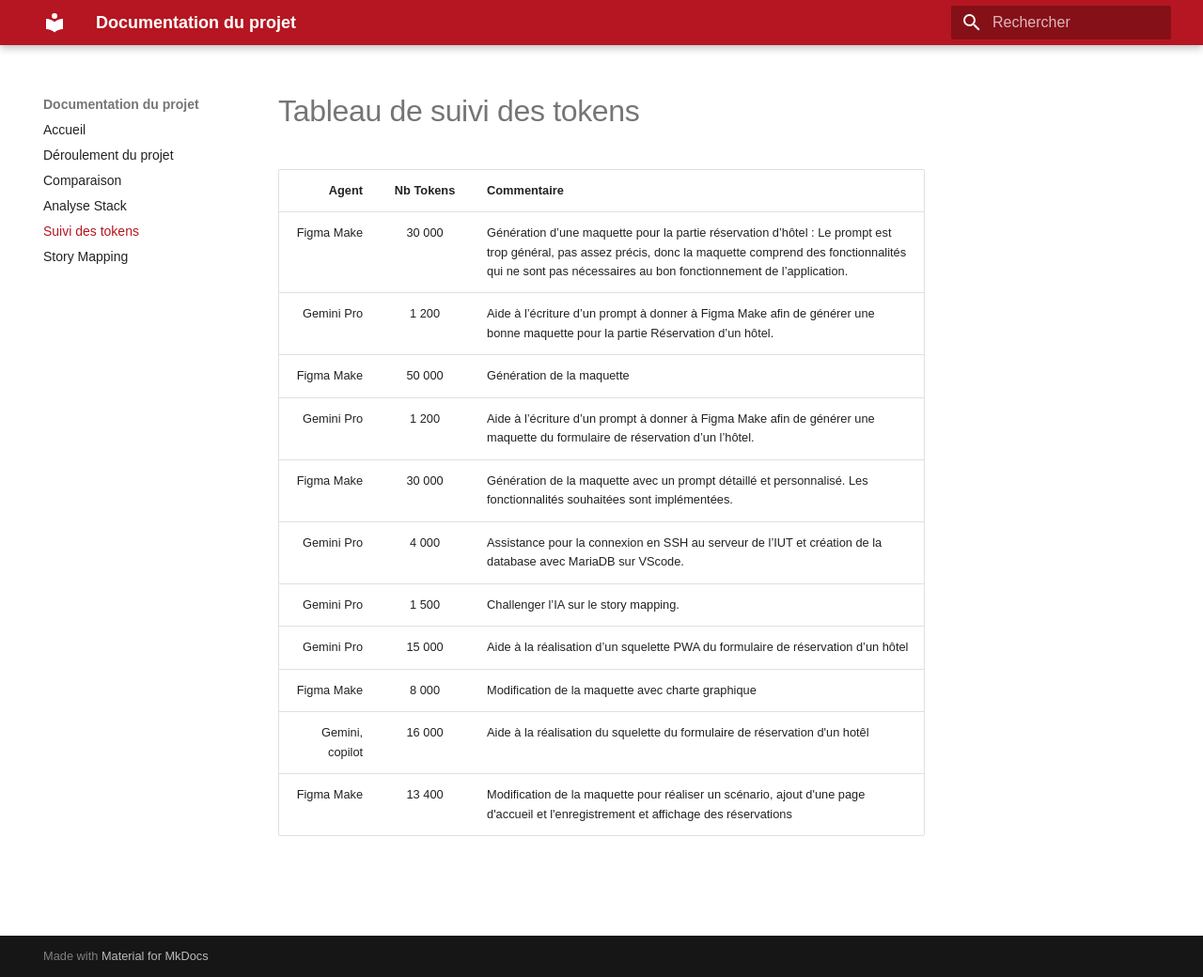
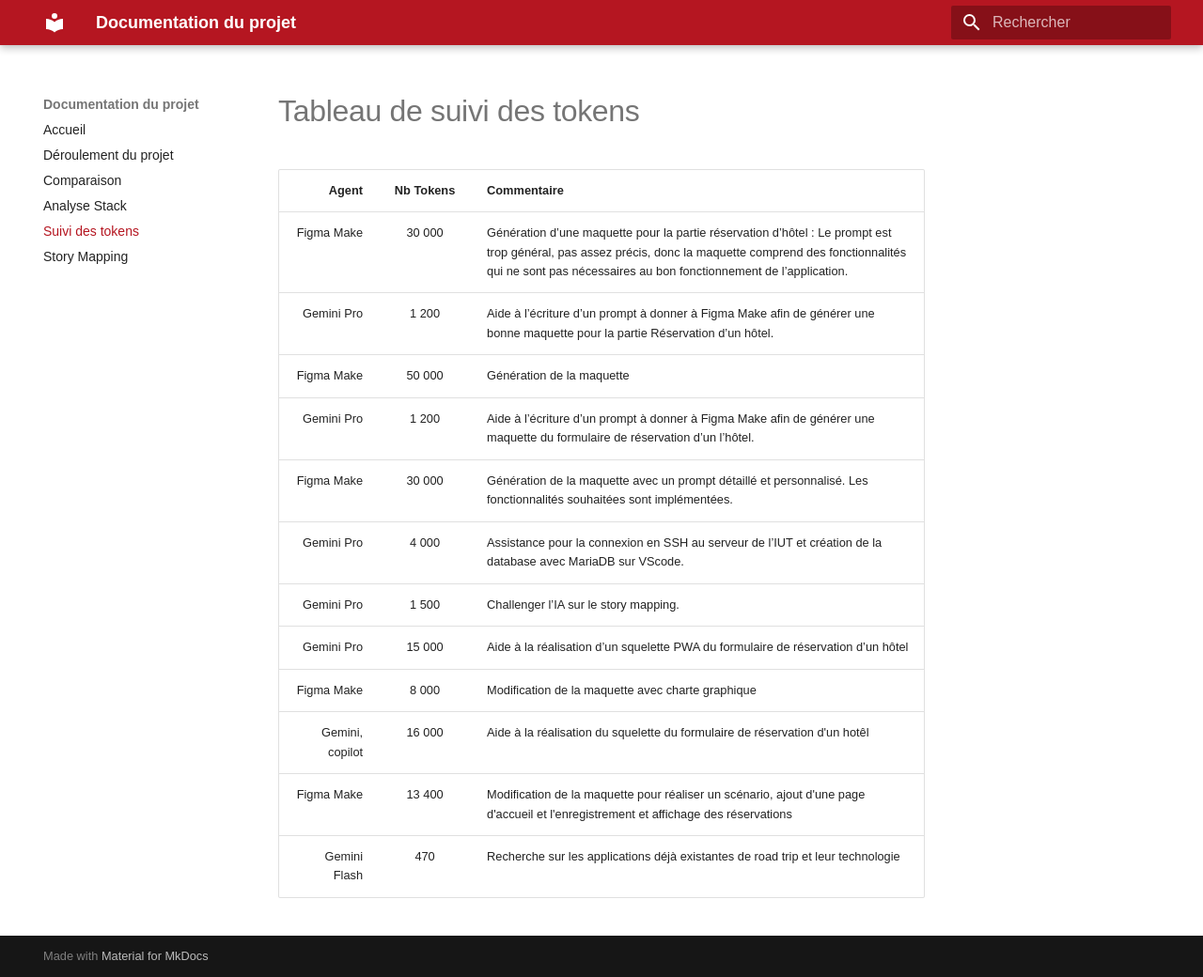
Before and after one commit to Les-Baroudeurs-du-Bit/mkdocs, an MkDocs documentation site: the page built from docs/tab-tokens.md, in a window 1280 px wide and 1040 px high. Shown: the whole window at 94% size. Built offline with MkDocs 1.6.1 and Material for MkDocs 9.7.7, drawn with Linux system fonts in a browser that asks for light colours; some web fonts are replaced.

Commit message:
docs: add token usage in tab-token

```diff
--- a/docs/tab-tokens.md
+++ b/docs/tab-tokens.md
@@ -13,3 +13,4 @@
 | Figma Make | 8 000 | Modification de la maquette avec charte graphique |
 | Gemini, copilot | 16 000 | Aide à la réalisation du squelette du formulaire de réservation d'un hotêl |
 | Figma Make | 13 400 | Modification de la maquette pour réaliser un scénario, ajout d'une page d'accueil et l'enregistrement et affichage des réservations |
+| Gemini Flash | 470 | Recherche sur les applications déjà existantes de road trip et leur technologie |
```
